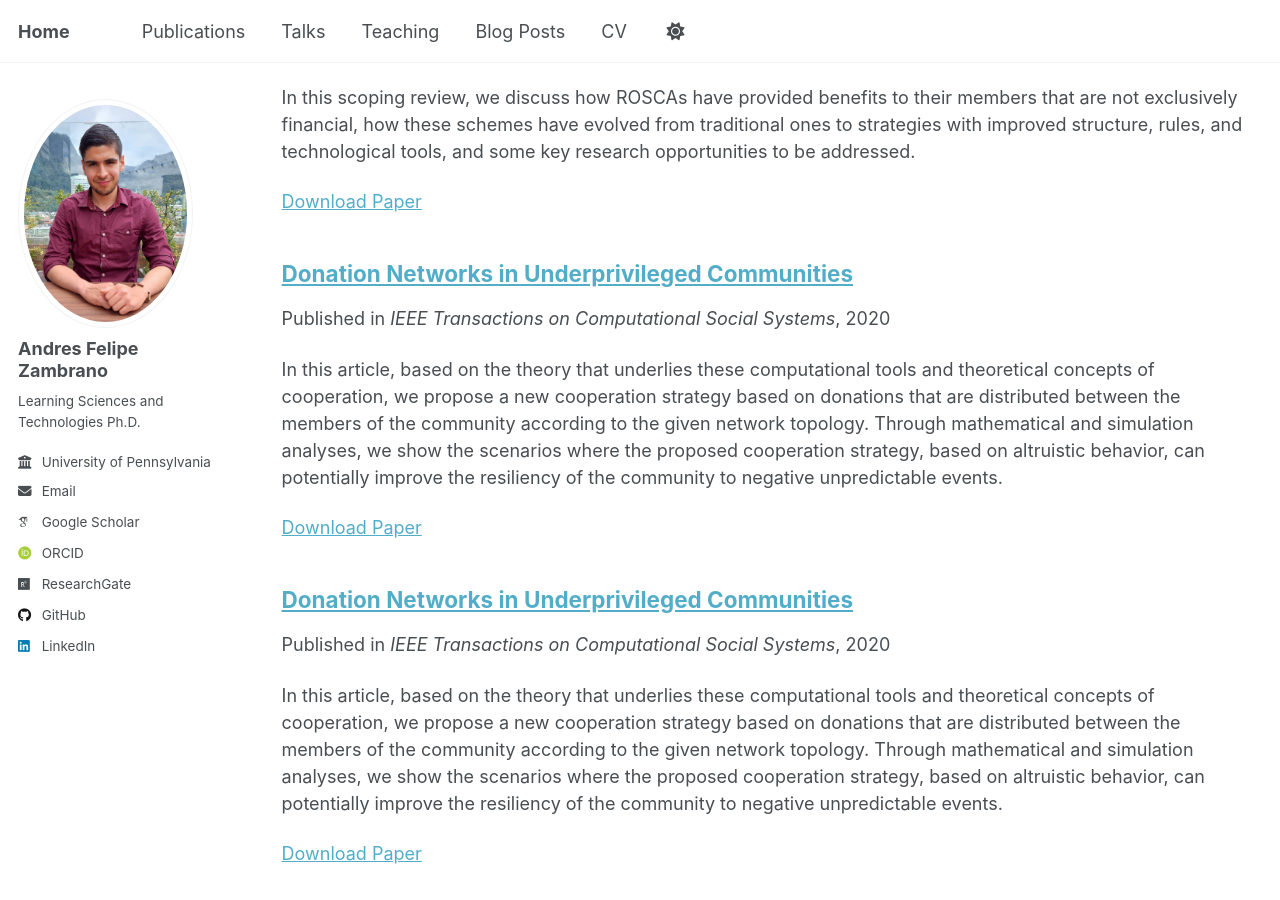
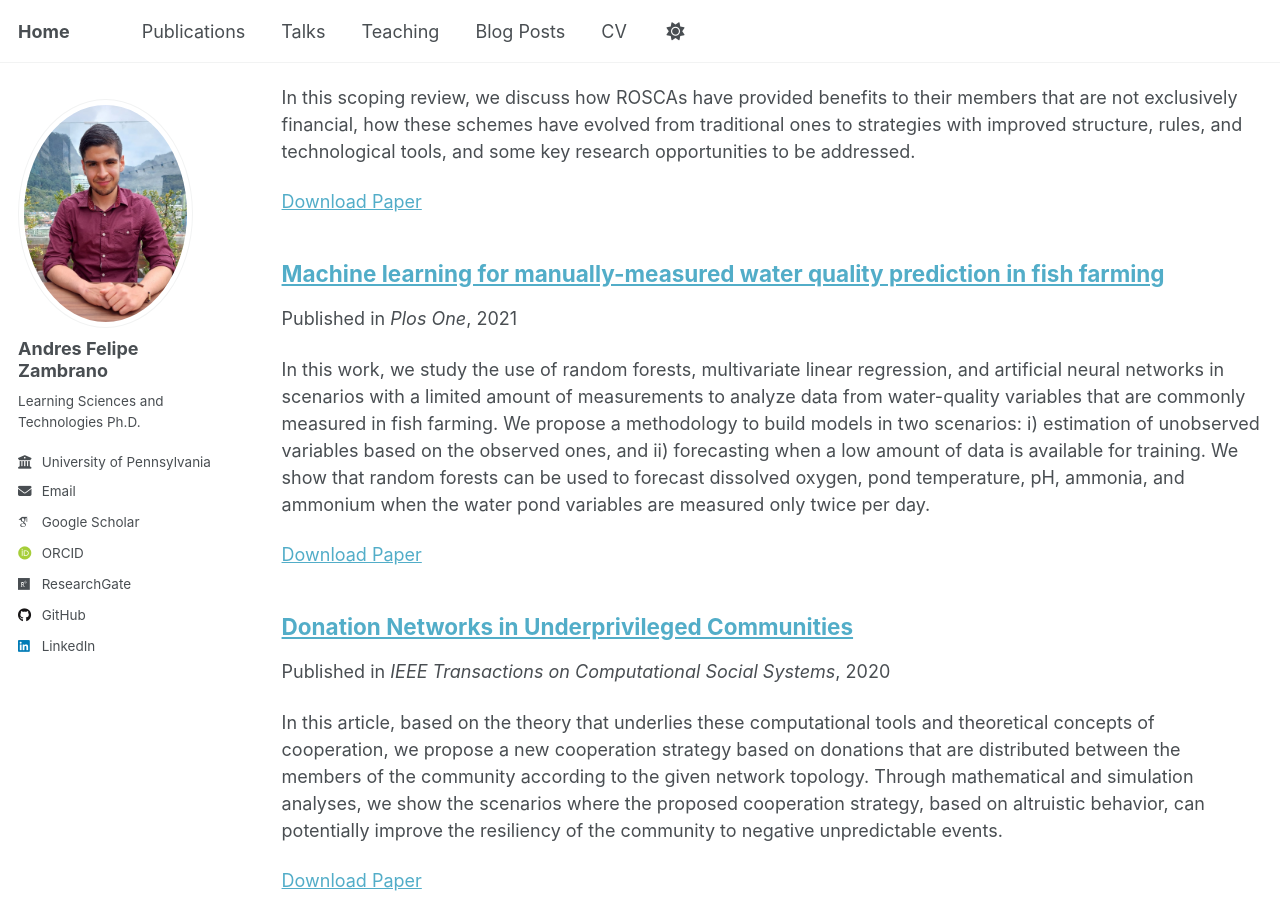
Before and after one commit to afzambrano/afzambrano.github.io, a Jekyll site: the page built from _pages/publications.html, in a window 1280 px wide and 900 px high, scrolled down 1347 px. Built offline with Jekyll 4.4.1, drawn with Linux system fonts in a browser that asks for light colours; some web fonts are replaced; a script that is not in the unit is left out.

Commit message:
Update 2021-fish-farming.md

```diff
--- a/_publications/2021-fish-farming.md
+++ b/_publications/2021-fish-farming.md
@@ -1,13 +1,20 @@
 ---
-title: "Donation Networks in Underprivileged Communities"
+title: "Machine learning for manually-measured water quality prediction in fish farming"
 collection: publications
 category: manuscripts
-permalink: /publication/2020-roscas-networks
-excerpt: 'In this article, based on the theory that underlies these computational tools and theoretical concepts of cooperation, we propose a new cooperation strategy based on donations that are distributed between the members of the community according to the given network topology. Through mathematical and simulation analyses, we show the scenarios where the proposed cooperation strategy, based on altruistic behavior, can potentially improve the resiliency of the community to negative unpredictable events.'
-date: 2020-11-18
-venue: 'IEEE Transactions on Computational Social Systems'
-paperurl: 'https://ieeexplore.ieee.org/abstract/document/9262866?casa_token=7mq0QEmDpycAAAAA:_tiaHWala1TYw2d7fJMxyC1V_9cbvsKV9TEbCjEMA06pOhtrFupydnIGd_SolksCobkLgF1GNw'
+permalink: /publication/2021-fish-farming
+excerpt: 'In this work, we study the use of random forests, multivariate linear regression, and artificial neural networks in scenarios with a  limited amount of measurements to analyze data from water-quality variables that are commonly measured in fish farming. We propose a methodology to build models in two scenarios: i) estimation of unobserved variables based on the observed ones, and ii) forecasting when a low amount of data is available for training. We show that random forests can be used to forecast dissolved oxygen, pond temperature, pH, ammonia, and ammonium when the water pond variables are measured only twice per day.'
+date: 2021-08-18
+venue: 'Plos One'
+paperurl: 'https://journals.plos.org/plosone/article?id=10.1371/journal.pone.0256380'
 ---
 
-Monitoring variables such as dissolved oxygen, pH, and pond temperature is a key aspect of high-quality fish farming. Machine learning (ML) techniques have been proposed to model the dynamics of such variables to improve the fish farmer’s decision-making. Most of the research on ML in aquaculture has focused on scenarios where devices for real-time data acquisition, storage, and remote monitoring are available, making it easy to develop accurate ML techniques. However, fish farmers do not necessarily have access to such devices. Many of them prefer to use equipment to manually measure these variables limiting the amount of available data to process. In this work, we study the use of random forests, multivariate linear regression, and artificial neural networks in scenarios with limited amount of measurements to analyze data from water-quality variables that are commonly measured in fish farming. We propose a methodology to build models in two scenarios: i) estimation of unobserved variables based on the observed ones, and ii) forecasting when a low amount of data is available for training. We show that random forests can be used to forecast dissolved oxygen, pond temperature, pH, ammonia, and ammonium when the water pond variables are measured only twice per day. Moreover, we showed that these prediction models can be implemented on a mobile-based information system and run on an average smartphone that fish farmers can afford.
-[Download Paper](https://ieeexplore.ieee.org/abstract/document/9262866?casa_token=7mq0QEmDpycAAAAA:_tiaHWala1TYw2d7fJMxyC1V_9cbvsKV9TEbCjEMA06pOhtrFupydnIGd_SolksCobkLgF1GNw)
+Monitoring variables such as dissolved oxygen, pH, and pond temperature is a key aspect of high-quality fish farming. Machine learning (ML) techniques have been proposed to model the dynamics of such variables to improve the fish farmer’s decision-making. Most of the research on ML in aquaculture has focused on scenarios where devices for real-time data acquisition, storage, and remote monitoring are available, making it easy to develop accurate ML techniques. However, fish farmers do not necessarily have access to such devices. Many of them prefer to use equipment to manually measure these variables, limiting the amount of available data to process. In this work, we study the use of random forests, multivariate linear regression, and artificial neural networks in scenarios with a  limited amount of measurements to analyze data from water-quality variables that are commonly measured in fish farming. We propose a methodology to build models in two scenarios: i) estimation of unobserved variables based on the observed ones, and ii) forecasting when a low amount of data is available for training. We show that random forests can be used to forecast dissolved oxygen, pond temperature, pH, ammonia, and ammonium when the water pond variables are measured only twice per day. Moreover, we showed that these prediction models can be implemented on a mobile-based information system and run on an average smartphone that fish farmers can afford.
+
+[Download Paper](https://journals.plos.org/plosone/article?id=10.1371/journal.pone.0256380)
+
+<b>Recommended citation:</b><br>
+<i>Zambrano, A. F., Giraldo, L. F., Quimbayo, J., Medina, B., & Castillo, E.</i> (2021).
+<i>Machine learning for manually-measured water quality prediction in fish farming.</i>
+<i>PLOS ONE, 16</i>(8).
+<a href="https://doi.org/10.1371/journal.pone.0256380">https://doi.org/10.1371/journal.pone.0256380</a>
```
